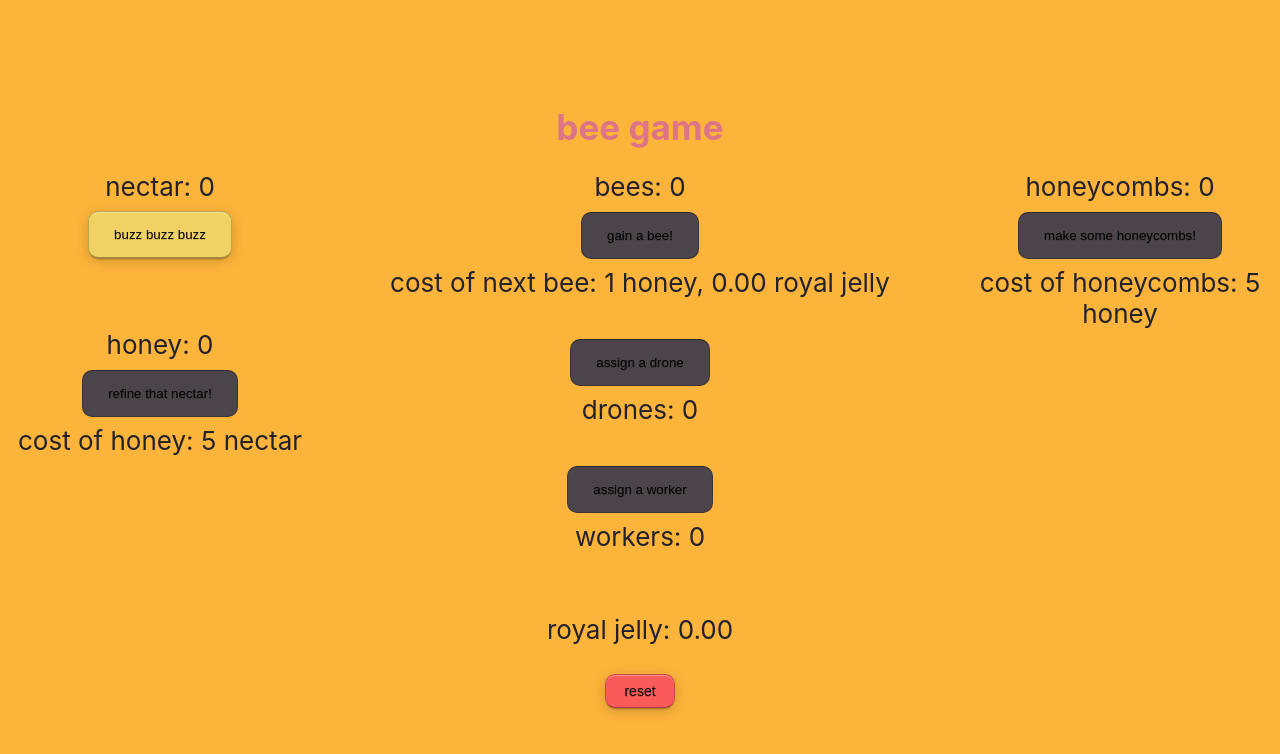
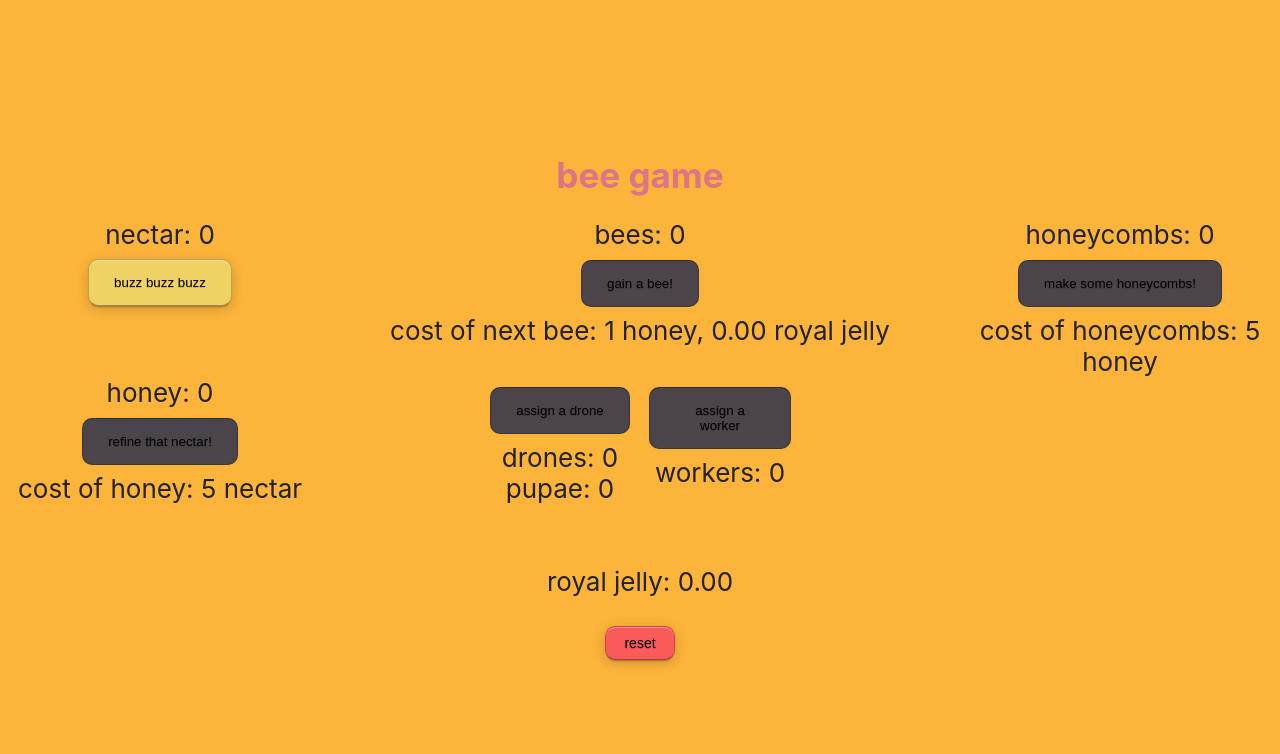
Before and after one commit to LukeLavan/SD-D-TeamIdle, a React (Create React App) app: page / in a window 1280 px wide. Shown: the top 754 px of the page. Built offline with nearby package versions, Linux system fonts and the light colour scheme.

Commit message:
added pupae

```diff
--- a/src/components/App/App.tsx
+++ b/src/components/App/App.tsx
@@ -34,6 +34,7 @@ function App(): JSX.Element {
     'workers',
     variableDefaults.bees
   );
+  const [pupae, setPupae] = usePersistentState('pupae', variableDefaults.pupae);
 
   // non-persistent varaibles (can be recalculated on page load)
   const [costOfNextBeeHoney, setCostOfNextBeeHoney] = useState(
@@ -167,6 +168,7 @@ function App(): JSX.Element {
     setHoneycomb(variableDefaults.honeycomb);
     setDrones(variableDefaults.drones);
     setWorkers(variableDefaults.workers);
+    setPupae(variableDefaults.pupae);
   };
 
   return (
@@ -194,15 +196,20 @@ function App(): JSX.Element {
           cost of next bee: {costOfNextBeeHoney} honey,{' '}
           {costOfNextBeeRoyalJelly.toFixed(2)} royal jelly
           <br /> <br />
-          <div>
+          <div className="row">
+            <div className="column left">
               <Button disabled={beesRemaining()} onClick={beeToDrone}>
                 assign a drone
               </Button>
-            drones: {drones} <br /> <br />
+              drones: {drones} <br />
+              pupae: {pupae} <br />
+            </div>
+            <div className="column right">
               <Button disabled={beesRemaining()} onClick={beeToWorker}>
                 assign a worker
               </Button>
               workers: {workers} <br />
+            </div>
           </div>
           <br /> <br />
           royal jelly: {royalJelly.toFixed(2)}
--- a/src/constants/constants.tsx
+++ b/src/constants/constants.tsx
@@ -7,6 +7,7 @@ const variableDefaults = {
   bees: 0,
   drones: 0,
   workers: 0,
+  pupae: 0,
   costOfNextBeeHoney: 1,
   costOfNextBeeRoyalJelly: 0,
   nectar: 0,
```
Lines whose indentation alone changed are shown as unchanged.
